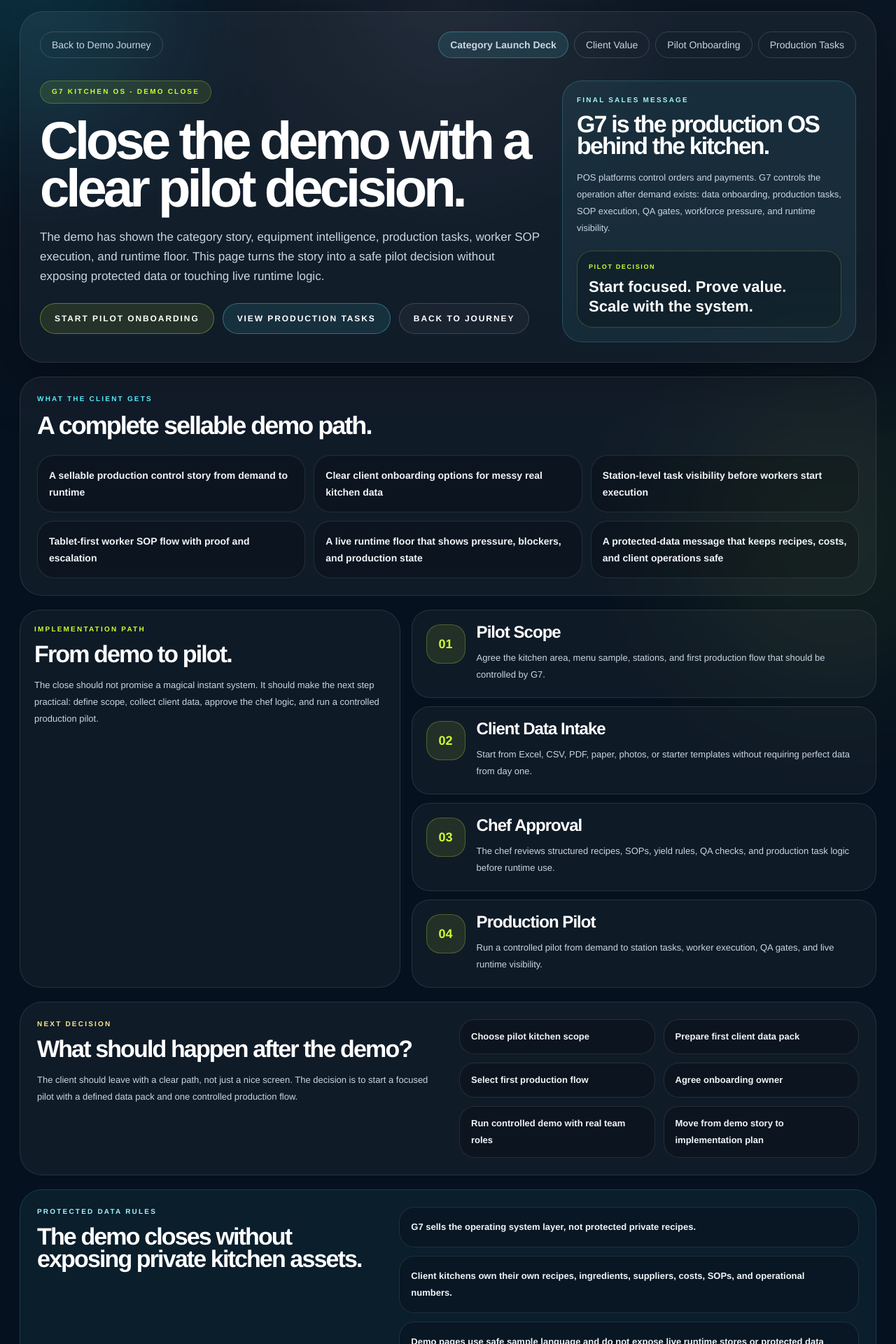
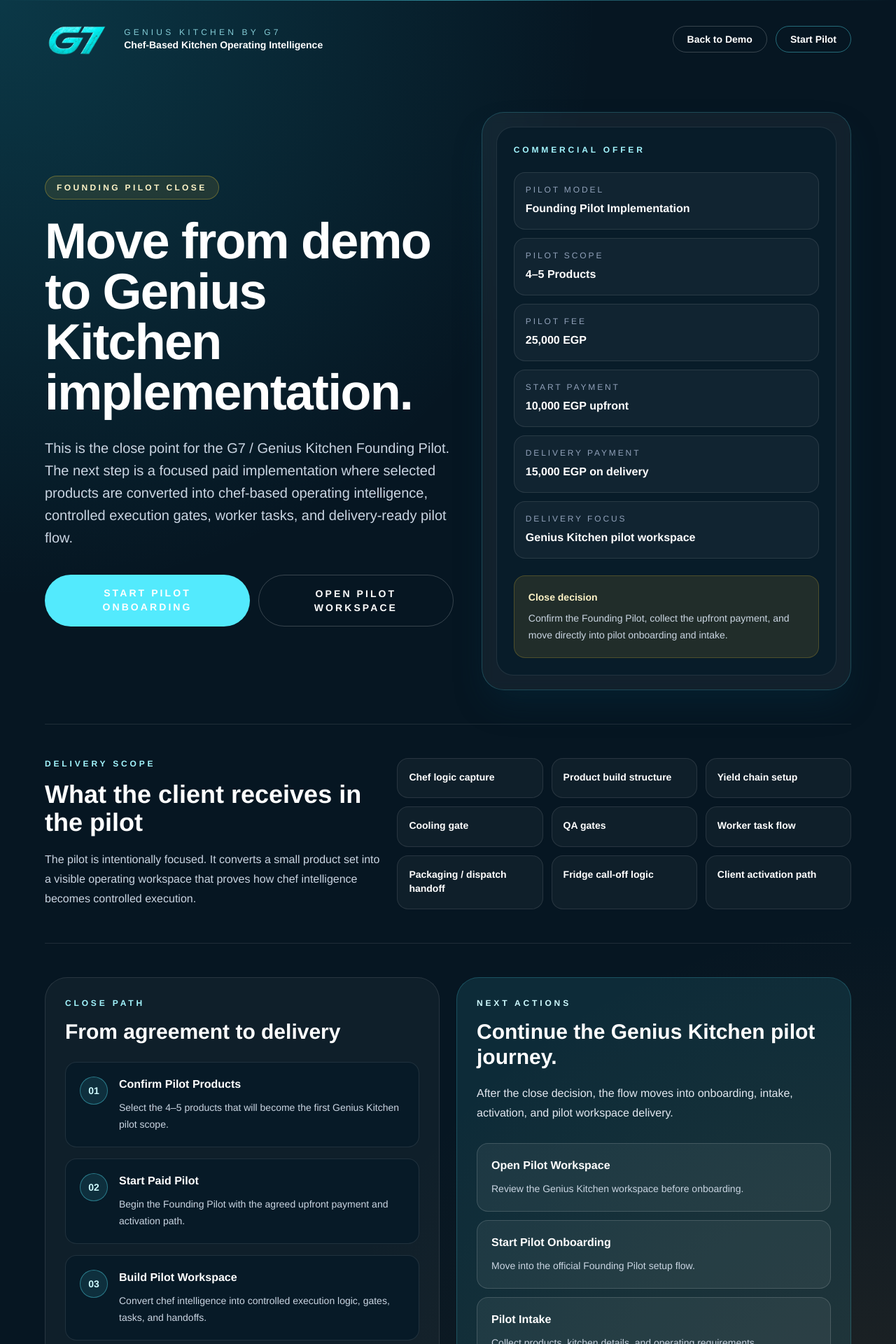
Before and after one commit to ammsofia11-wq/g7-mvpos, a Next.js app: page /demo-close in a window 1280 px wide. Shown: the top 1920 px of the page at 70% size. Built offline with nearby package versions, Linux system fonts and the light colour scheme.

Commit message:
Reframe demo close as Genius Kitchen pilot

```diff
--- a/app/demo-close/page.tsx
+++ b/app/demo-close/page.tsx
@@ -1,339 +1,292 @@
-import Link from "next/link"
+import Image from "next/image";
+import Link from "next/link";
 
-const clientGets = [
-  "A sellable production control story from demand to runtime",
-  "Clear client onboarding options for messy real kitchen data",
-  "Station-level task visibility before workers start execution",
-  "Tablet-first worker SOP flow with proof and escalation",
-  "A live runtime floor that shows pressure, blockers, and production state",
-  "A protected-data message that keeps recipes, costs, and client operations safe",
-]
+const pilotOffer = [
+  {
+    label: "Pilot Model",
+    value: "Founding Pilot Implementation",
+  },
+  {
+    label: "Pilot Scope",
+    value: "4–5 Products",
+  },
+  {
+    label: "Pilot Fee",
+    value: "25,000 EGP",
+  },
+  {
+    label: "Start Payment",
+    value: "10,000 EGP upfront",
+  },
+  {
+    label: "Delivery Payment",
+    value: "15,000 EGP on delivery",
+  },
+  {
+    label: "Delivery Focus",
+    value: "Genius Kitchen pilot workspace",
+  },
+];
 
-const implementationPath = [
+const deliveryScope = [
+  "Chef logic capture",
+  "Product build structure",
+  "Yield chain setup",
+  "Cooling gate",
+  "QA gates",
+  "Worker task flow",
+  "Packaging / dispatch handoff",
+  "Fridge call-off logic",
+  "Client activation path",
+];
+
+const closeSteps = [
   {
     step: "01",
-    title: "Pilot Scope",
-    text: "Agree the kitchen area, menu sample, stations, and first production flow that should be controlled by G7.",
+    title: "Confirm Pilot Products",
+    text: "Select the 4–5 products that will become the first Genius Kitchen pilot scope.",
   },
   {
     step: "02",
-    title: "Client Data Intake",
-    text: "Start from Excel, CSV, PDF, paper, photos, or starter templates without requiring perfect data from day one.",
+    title: "Start Paid Pilot",
+    text: "Begin the Founding Pilot with the agreed upfront payment and activation path.",
   },
   {
     step: "03",
-    title: "Chef Approval",
-    text: "The chef reviews structured recipes, SOPs, yield rules, QA checks, and production task logic before runtime use.",
+    title: "Build Pilot Workspace",
+    text: "Convert chef intelligence into controlled execution logic, gates, tasks, and handoffs.",
   },
   {
     step: "04",
-    title: "Production Pilot",
-    text: "Run a controlled pilot from demand to station tasks, worker execution, QA gates, and live runtime visibility.",
+    title: "Deliver & Review",
+    text: "Review the pilot workspace and complete delivery payment after handoff.",
   },
-]
+];
 
-const closeDecisions = [
-  "Choose pilot kitchen scope",
-  "Prepare first client data pack",
-  "Select first production flow",
-  "Agree onboarding owner",
-  "Run controlled demo with real team roles",
-  "Move from demo story to implementation plan",
-]
-
-const protectedRules = [
-  "G7 sells the operating system layer, not protected private recipes.",
-  "Client kitchens own their own recipes, ingredients, suppliers, costs, SOPs, and operational numbers.",
-  "Demo pages use safe sample language and do not expose live runtime stores or protected data assets.",
-  "The final close keeps the sales journey separate from production runtime logic.",
-]
+const nextLinks = [
+  {
+    label: "Open Pilot Workspace",
+    href: "/genius-kitchen",
+    text: "Review the Genius Kitchen workspace before onboarding.",
+  },
+  {
+    label: "Start Pilot Onboarding",
+    href: "/pilot-onboarding",
+    text: "Move into the official Founding Pilot setup flow.",
+  },
+  {
+    label: "Pilot Intake",
+    href: "/pilot-intake",
+    text: "Collect products, kitchen details, and operating requirements.",
+  },
+  {
+    label: "Client Activation",
+    href: "/client-activation",
+    text: "Prepare the client workspace for pilot delivery.",
+  },
+];
 
 export default function DemoClosePage() {
   return (
-    <main className="min-h-screen overflow-x-hidden bg-[#06111F] text-white">
-      <div className="pointer-events-none fixed inset-0 opacity-70">
-        <div className="absolute left-[-120px] top-[-160px] h-[360px] w-[360px] rounded-full bg-cyan-400/20 blur-[90px]" />
-        <div className="absolute bottom-[-180px] right-[-120px] h-[420px] w-[420px] rounded-full bg-[#CCFF33]/10 blur-[110px]" />
-        <div className="absolute inset-0 bg-[radial-gradient(circle_at_top,rgba(255,255,255,0.08),transparent_34%),linear-gradient(180deg,rgba(255,255,255,0.04),rgba(255,255,255,0))]" />
+    <main className="min-h-screen overflow-hidden bg-[#061622] text-white">
+      <section className="relative isolate px-6 py-8 sm:px-10 lg:px-16">
+        <div className="absolute inset-0 -z-10 bg-[radial-gradient(circle_at_top_left,rgba(34,211,238,0.18),transparent_34%),radial-gradient(circle_at_bottom_right,rgba(184,115,51,0.16),transparent_34%)]" />
+        <div className="absolute inset-x-0 top-0 -z-10 h-px bg-gradient-to-r from-transparent via-cyan-300/50 to-transparent" />
+
+        <header className="mx-auto flex max-w-7xl items-center justify-between gap-6">
+          <Link href="/" className="flex items-center gap-3">
+            <Image
+              src="/images/g7-logo-clean.png"
+              alt="G7 logo"
+              width={54}
+              height={54}
+              priority
+              className="h-12 w-auto"
+            />
+            <div>
+              <p className="text-xs uppercase tracking-[0.35em] text-cyan-200/80">
+                Genius Kitchen by G7
+              </p>
+              <p className="text-sm font-semibold text-white">
+                Chef-Based Kitchen Operating Intelligence
+              </p>
+            </div>
+          </Link>
+
+          <div className="hidden items-center gap-3 sm:flex">
+            <Link
+              href="/demo-sale"
+              className="rounded-full border border-white/20 px-5 py-2 text-sm font-semibold text-white transition hover:border-white/40 hover:bg-white/10"
+            >
+              Back to Demo
+            </Link>
+            <Link
+              href="/pilot-onboarding"
+              className="rounded-full border border-cyan-300/40 px-5 py-2 text-sm font-semibold text-cyan-100 transition hover:border-cyan-200 hover:bg-cyan-300/10"
+            >
+              Start Pilot
+            </Link>
+          </div>
+        </header>
+
+        <div className="mx-auto grid max-w-7xl gap-10 pb-12 pt-16 lg:grid-cols-[1.05fr_0.95fr] lg:items-center lg:pt-20">
+          <div>
+            <div className="mb-6 inline-flex rounded-full border border-amber-300/30 bg-amber-300/10 px-4 py-2 text-xs font-semibold uppercase tracking-[0.28em] text-amber-100">
+              Founding Pilot Close
             </div>
 
-      <section className="relative mx-auto flex w-full max-w-[1480px] flex-col gap-5 px-4 py-4 pb-10 sm:px-5 lg:px-7">
-        <header className="rounded-[34px] border border-white/10 bg-white/[0.045] p-5 shadow-[0_24px_80px_rgba(0,0,0,0.35)] sm:p-7">
-          <nav className="mb-8 flex flex-wrap items-center justify-between gap-3 text-sm text-slate-300">
-            <Link
-              href="/demo-sale"
-              className="rounded-full border border-white/15 px-4 py-2 transition hover:border-cyan-300/40 hover:text-cyan-200"
-            >
-              Back to Demo Journey
-            </Link>
+            <h1 className="max-w-4xl text-5xl font-black tracking-tight text-white sm:text-6xl lg:text-7xl">
+              Move from demo to Genius Kitchen implementation.
+            </h1>
 
-            <div className="flex flex-wrap gap-2">
-              <Link
-                href="/demo-deck"
-                className="rounded-full border border-cyan-300/30 bg-cyan-300/10 px-4 py-2 font-black text-cyan-100 transition hover:border-cyan-200 hover:bg-cyan-300/15 hover:text-white"
-              >
-                Category Launch Deck
-              </Link>
+            <p className="mt-7 max-w-3xl text-lg leading-8 text-slate-300 sm:text-xl">
+              This is the close point for the G7 / Genius Kitchen Founding
+              Pilot. The next step is a focused paid implementation where
+              selected products are converted into chef-based operating
+              intelligence, controlled execution gates, worker tasks, and
+              delivery-ready pilot flow.
+            </p>
 
-              <Link
-                href="/client-value"
-                className="rounded-full border border-white/15 px-4 py-2 transition hover:border-emerald-300/40 hover:text-emerald-200"
-              >
-                Client Value
-              </Link>
-
+            <div className="mt-9 flex flex-col gap-3 sm:flex-row">
               <Link
                 href="/pilot-onboarding"
-                className="rounded-full border border-white/15 px-4 py-2 transition hover:border-[#CCFF33]/40 hover:text-[#CCFF33]"
-              >
-                Pilot Onboarding
-              </Link>
-<Link
-                href="/production-tasks"
-                className="rounded-full border border-white/15 px-4 py-2 transition hover:border-amber-300/40 hover:text-amber-200"
-              >
-                Production Tasks
-              </Link>
-            </div>
-          </nav>
-
-          <div className="grid gap-8 xl:grid-cols-[1fr_420px]">
-            <div>
-              <div className="inline-flex rounded-full border border-[#CCFF33]/25 bg-[#CCFF33]/10 px-4 py-2 text-[10px] font-black uppercase tracking-[0.22em] text-[#CCFF33]">
-                G7 Kitchen OS - Demo Close
-              </div>
-
-              <h1 className="mt-5 max-w-5xl text-[42px] font-black leading-[0.9] tracking-[-0.065em] text-white sm:text-[62px] lg:text-[76px]">
-                Close the demo with a clear pilot decision.
-              </h1>
-
-              <p className="mt-5 max-w-3xl text-[15px] leading-7 text-slate-300 sm:text-[17px]">
-                The demo has shown the category story, equipment intelligence,
-                production tasks, worker SOP execution, and runtime floor. This
-                page turns the story into a safe pilot decision without exposing
-                protected data or touching live runtime logic.
-              </p>
-
-              <div className="mt-6 flex flex-wrap gap-3">
-                <Link
-                  href="/pilot-onboarding"
-                  className="rounded-full border border-[#CCFF33]/35 bg-[#CCFF33]/10 px-5 py-3 text-[12px] font-black uppercase tracking-[0.16em] text-[#CCFF33] transition hover:border-[#CCFF33] hover:bg-[#CCFF33]/15 hover:text-[#E9FF9A]"
+                className="rounded-full bg-cyan-300 px-7 py-4 text-center text-sm font-black uppercase tracking-[0.22em] text-[#061622] transition hover:bg-cyan-200"
               >
                 Start Pilot Onboarding
               </Link>
-
               <Link
-                  href="/production-tasks"
-                  className="rounded-full border border-cyan-300/35 bg-cyan-300/10 px-5 py-3 text-[12px] font-black uppercase tracking-[0.16em] text-cyan-100 transition hover:border-cyan-200 hover:bg-cyan-300/15 hover:text-white"
+                href="/genius-kitchen"
+                className="rounded-full border border-white/20 px-7 py-4 text-center text-sm font-bold uppercase tracking-[0.22em] text-white transition hover:border-white/40 hover:bg-white/10"
               >
-                  View Production Tasks
-                </Link>
-
-                <Link
-                  href="/demo-sale"
-                  className="rounded-full border border-white/15 bg-white/[0.04] px-5 py-3 text-[12px] font-black uppercase tracking-[0.16em] text-white transition hover:border-cyan-300/40 hover:bg-cyan-300/10"
-                >
-                  Back to Journey
+                Open Pilot Workspace
               </Link>
             </div>
           </div>
 
-            <aside className="rounded-[28px] border border-cyan-300/20 bg-cyan-300/[0.07] p-5">
-              <p className="text-[10px] font-black uppercase tracking-[0.22em] text-cyan-200">
-                Final Sales Message
+          <div className="rounded-[2rem] border border-cyan-300/20 bg-white/[0.05] p-5 shadow-2xl shadow-cyan-950/40 backdrop-blur">
+            <div className="rounded-[1.5rem] border border-white/10 bg-[#081c2a]/90 p-6">
+              <p className="text-xs font-semibold uppercase tracking-[0.32em] text-cyan-200">
+                Commercial Offer
               </p>
 
-              <h2 className="mt-3 text-[34px] font-black leading-[0.92] tracking-[-0.055em] text-white">
-                G7 is the production OS behind the kitchen.
-              </h2>
-
-              <p className="mt-4 text-[13px] leading-6 text-slate-300">
-                POS platforms control orders and payments. G7 controls the
-                operation after demand exists: data onboarding, production tasks,
-                SOP execution, QA gates, workforce pressure, and runtime
-                visibility.
+              <div className="mt-6 grid gap-3">
+                {pilotOffer.map((item) => (
+                  <div
+                    key={item.label}
+                    className="rounded-2xl border border-white/10 bg-white/[0.04] p-4"
+                  >
+                    <p className="text-xs uppercase tracking-[0.24em] text-slate-400">
+                      {item.label}
                     </p>
-
-              <div className="mt-5 rounded-[22px] border border-[#CCFF33]/20 bg-black/20 p-4">
-                <p className="text-[9px] font-black uppercase tracking-[0.18em] text-[#CCFF33]">
-                  Pilot Decision
-                </p>
-
-                <p className="mt-2 text-[22px] font-black leading-tight text-white">
-                  Start focused. Prove value. Scale with the system.
+                    <p className="mt-2 text-base font-black text-white">
+                      {item.value}
                     </p>
                   </div>
-            </aside>
-          </div>
-        </header>
-
-        <section className="rounded-[32px] border border-white/10 bg-white/[0.045] p-5 sm:p-6">
-          <div>
-            <p className="text-[10px] font-black uppercase tracking-[0.22em] text-cyan-300">
-              What the client gets
-            </p>
-
-            <h2 className="mt-3 text-[36px] font-black leading-none tracking-[-0.055em] text-white">
-              A complete sellable demo path.
-            </h2>
+                ))}
               </div>
 
-          <div className="mt-6 grid gap-3 md:grid-cols-2 xl:grid-cols-3">
-            {clientGets.map((item) => (
-              <article
+              <div className="mt-6 rounded-2xl border border-amber-300/20 bg-amber-300/10 p-5">
+                <p className="text-sm font-bold text-amber-100">
+                  Close decision
+                </p>
+                <p className="mt-2 text-sm leading-6 text-slate-300">
+                  Confirm the Founding Pilot, collect the upfront payment, and
+                  move directly into pilot onboarding and intake.
+                </p>
+              </div>
+            </div>
+          </div>
+        </div>
+
+        <section className="mx-auto grid max-w-7xl gap-6 border-t border-white/10 py-12 lg:grid-cols-[0.85fr_1.15fr]">
+          <div>
+            <p className="text-xs font-semibold uppercase tracking-[0.32em] text-cyan-200">
+              Delivery Scope
+            </p>
+            <h2 className="mt-4 text-3xl font-black text-white sm:text-4xl">
+              What the client receives in the pilot
+            </h2>
+            <p className="mt-5 max-w-xl text-base leading-7 text-slate-300">
+              The pilot is intentionally focused. It converts a small product
+              set into a visible operating workspace that proves how chef
+              intelligence becomes controlled execution.
+            </p>
+          </div>
+
+          <div className="grid gap-3 sm:grid-cols-2 lg:grid-cols-3">
+            {deliveryScope.map((item) => (
+              <div
                 key={item}
-                className="rounded-[24px] border border-white/10 bg-black/20 p-4"
+                className="rounded-2xl border border-white/10 bg-white/[0.04] p-4 text-sm font-bold text-white"
               >
-                <p className="text-[14px] font-bold leading-6 text-slate-100">
                 {item}
-                </p>
-              </article>
+              </div>
             ))}
           </div>
         </section>
 
-        <section className="grid gap-4 lg:grid-cols-[0.9fr_1.1fr]">
-          <div className="rounded-[30px] border border-white/10 bg-white/[0.04] p-5">
-            <p className="text-[10px] font-black uppercase tracking-[0.22em] text-[#CCFF33]">
-              Implementation Path
+        <section className="mx-auto grid max-w-7xl gap-6 border-t border-white/10 py-12 lg:grid-cols-2">
+          <div className="rounded-[2rem] border border-white/10 bg-white/[0.04] p-7">
+            <p className="text-xs font-semibold uppercase tracking-[0.32em] text-cyan-200">
+              Close Path
             </p>
-
-            <h2 className="mt-3 text-[34px] font-black leading-[0.95] tracking-[-0.055em] text-white">
-              From demo to pilot.
+            <h2 className="mt-4 text-3xl font-black text-white">
+              From agreement to delivery
             </h2>
 
-            <p className="mt-4 text-[13px] leading-6 text-slate-300">
-              The close should not promise a magical instant system. It should
-              make the next step practical: define scope, collect client data,
-              approve the chef logic, and run a controlled production pilot.
-            </p>
-          </div>
-
-          <div className="grid gap-3">
-            {implementationPath.map((item) => (
-              <article
+            <div className="mt-6 space-y-4">
+              {closeSteps.map((item) => (
+                <div
                   key={item.step}
-                className="rounded-[26px] border border-white/10 bg-white/[0.04] p-5"
+                  className="rounded-2xl border border-white/10 bg-[#071a27] p-5"
                 >
-                <div className="flex flex-col gap-4 sm:flex-row">
-                  <div className="flex h-14 w-14 shrink-0 items-center justify-center rounded-[20px] border border-[#CCFF33]/25 bg-[#CCFF33]/10 text-[18px] font-black text-[#CCFF33]">
+                  <div className="flex items-start gap-4">
+                    <span className="flex h-10 w-10 shrink-0 items-center justify-center rounded-full border border-cyan-300/40 bg-cyan-300/10 text-sm font-black text-cyan-100">
                       {item.step}
-                  </div>
-
+                    </span>
                     <div>
-                    <h3 className="text-[24px] font-black leading-none tracking-[-0.04em] text-white">
-                      {item.title}
-                    </h3>
-
-                    <p className="mt-3 text-[13px] leading-6 text-slate-300">
+                      <h3 className="font-black text-white">{item.title}</h3>
+                      <p className="mt-2 text-sm leading-6 text-slate-300">
                         {item.text}
                       </p>
                     </div>
                   </div>
-              </article>
-            ))}
-          </div>
-        </section>
-
-        <section className="rounded-[32px] border border-white/10 bg-white/[0.045] p-5 sm:p-6">
-          <div className="grid gap-8 lg:grid-cols-2">
-            <div>
-              <p className="text-[10px] font-black uppercase tracking-[0.22em] text-amber-200">
-                Next Decision
-              </p>
-
-              <h2 className="mt-3 text-[34px] font-black leading-[0.95] tracking-[-0.055em] text-white">
-                What should happen after the demo?
-              </h2>
-
-              <p className="mt-4 text-[13px] leading-6 text-slate-300">
-                The client should leave with a clear path, not just a nice
-                screen. The decision is to start a focused pilot with a defined
-                data pack and one controlled production flow.
-              </p>
-            </div>
-
-            <div className="grid gap-3 sm:grid-cols-2">
-              {closeDecisions.map((decision) => (
-                <div
-                  key={decision}
-                  className="rounded-[22px] border border-white/10 bg-black/20 px-4 py-3 text-[13px] font-bold leading-6 text-slate-100"
-                >
-                  {decision}
                 </div>
               ))}
             </div>
           </div>
-        </section>
 
-        <section className="rounded-[32px] border border-cyan-300/15 bg-cyan-300/[0.06] p-5 sm:p-6">
-          <div className="grid gap-8 lg:grid-cols-[0.85fr_1.15fr]">
-            <div>
-              <p className="text-[10px] font-black uppercase tracking-[0.22em] text-cyan-200">
-                Protected Data Rules
+          <div className="rounded-[2rem] border border-cyan-300/20 bg-cyan-300/10 p-7">
+            <p className="text-xs font-semibold uppercase tracking-[0.32em] text-cyan-100">
+              Next Actions
+            </p>
+            <h2 className="mt-4 text-3xl font-black text-white">
+              Continue the Genius Kitchen pilot journey.
+            </h2>
+            <p className="mt-5 text-base leading-7 text-slate-200">
+              After the close decision, the flow moves into onboarding, intake,
+              activation, and pilot workspace delivery.
             </p>
 
-              <h2 className="mt-3 text-[34px] font-black leading-[0.95] tracking-[-0.055em] text-white">
-                The demo closes without exposing private kitchen assets.
-              </h2>
-            </div>
-
-            <div className="grid gap-3">
-              {protectedRules.map((rule) => (
-                <div
-                  key={rule}
-                  className="rounded-[22px] border border-white/10 bg-black/20 p-4 text-[13px] font-bold leading-6 text-slate-100"
+            <div className="mt-7 grid gap-3">
+              {nextLinks.map((link) => (
+                <Link
+                  key={link.href}
+                  href={link.href}
+                  className="rounded-2xl border border-white/15 bg-white/[0.06] p-5 transition hover:border-cyan-200/50 hover:bg-white/[0.1]"
                 >
-                  {rule}
-                </div>
+                  <p className="text-base font-black text-white">
+                    {link.label}
+                  </p>
+                  <p className="mt-2 text-sm leading-6 text-slate-300">
+                    {link.text}
+                  </p>
+                </Link>
               ))}
-            </div>
-          </div>
-        </section>
-
-        <section className="rounded-[32px] border border-[#CCFF33]/20 bg-[#CCFF33]/10 p-6 sm:p-8">
-          <div className="grid gap-8 lg:grid-cols-[1fr_auto] lg:items-center">
-            <div>
-              <p className="text-[10px] font-black uppercase tracking-[0.22em] text-[#CCFF33]">
-                Close Statement
-              </p>
-
-              <h2 className="mt-3 text-[38px] font-black leading-[0.95] tracking-[-0.055em] text-white">
-                G7 turns central kitchen work into a controlled operating
-                system.
-              </h2>
-
-              <p className="mt-4 max-w-4xl text-[14px] leading-7 text-slate-200">
-                The client does not need perfect data to begin. G7 provides the
-                structure to collect it, clean it, approve it, and turn it into
-                production execution with visibility from demand to runtime.
-              </p>
-            </div>
-
-            <div className="flex flex-col gap-3 sm:flex-row lg:flex-col">
-              <Link
-                href="/pilot-onboarding"
-                className="rounded-full border border-[#CCFF33]/35 bg-[#CCFF33]/10 px-6 py-3 text-center text-sm font-black text-[#CCFF33] transition hover:border-[#CCFF33] hover:bg-[#CCFF33]/15 hover:text-[#E9FF9A]"
-              >
-                Start Pilot Onboarding
-              </Link>
-<Link
-                href="/production-tasks"
-                className="rounded-full border border-white/30 px-6 py-3 text-center text-sm font-black text-white transition hover:border-white"
-              >
-                View Production Tasks
-              </Link>
-
-              <Link
-                href="/demo-sale"
-                className="rounded-full border border-cyan-300/30 px-6 py-3 text-center text-sm font-black text-cyan-100 transition hover:border-cyan-200 hover:bg-cyan-300/10"
-              >
-                Back to Demo Journey
-              </Link>
             </div>
           </div>
         </section>
       </section>
     </main>
-  )
+  );
 }
```
Lines whose indentation alone changed are shown as unchanged.
